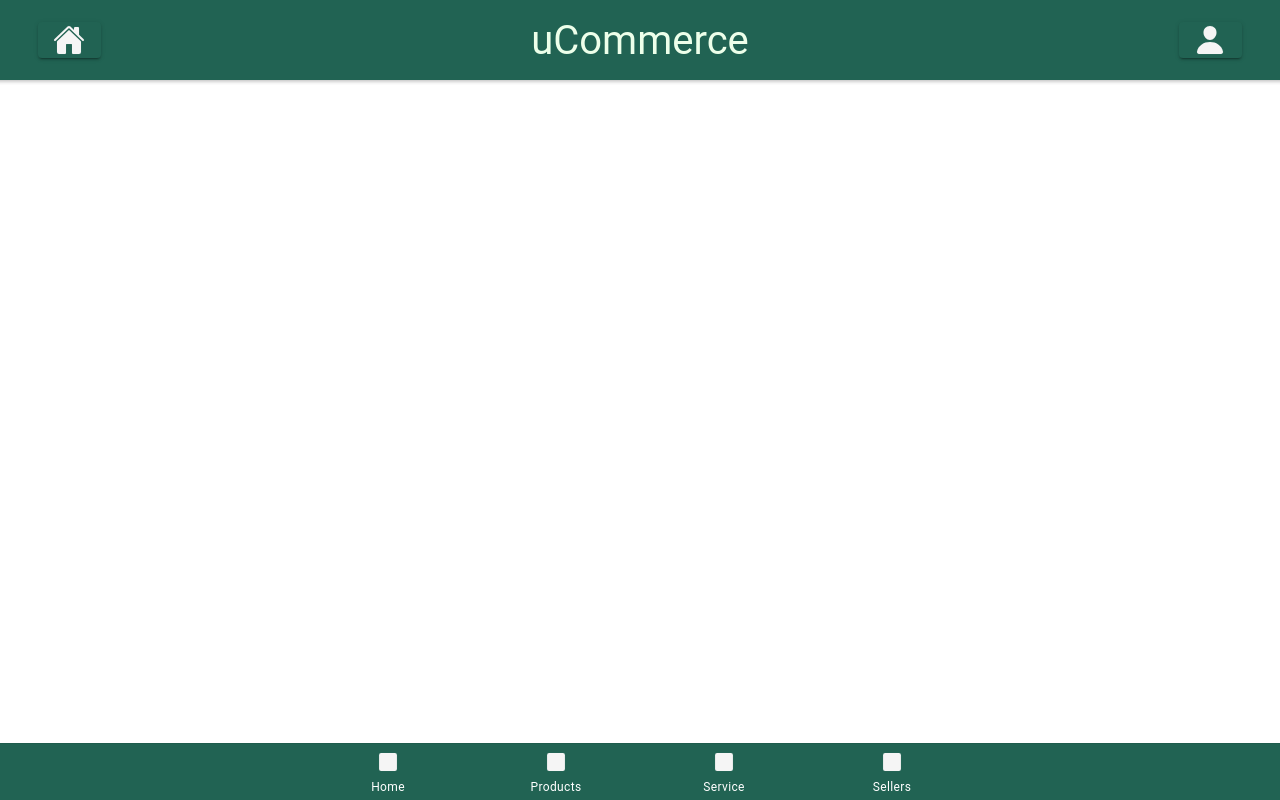
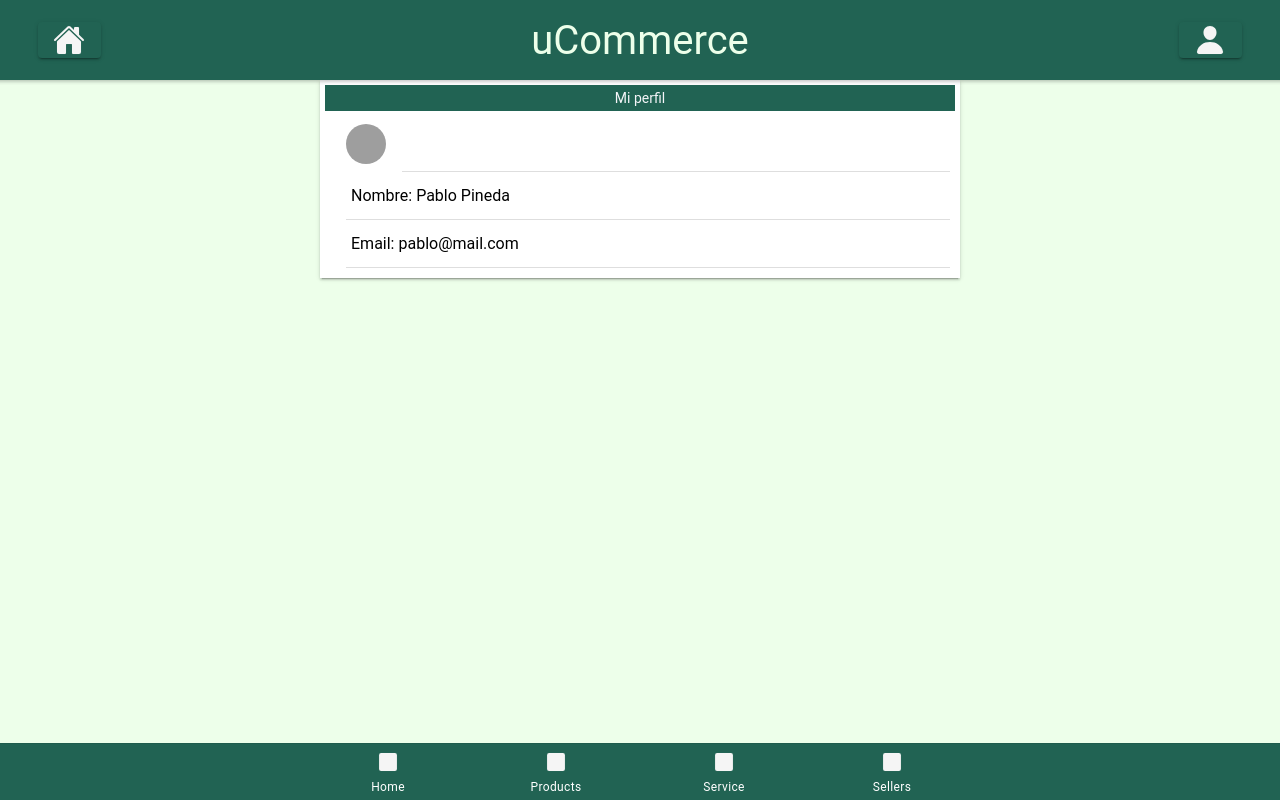
Before and after one commit to cdceballor/Ucommerce, a React (Create React App) app: page /User in a window 1280 px wide. Built offline with nearby package versions, Linux system fonts and the light colour scheme; grey boxes are pictures that could not be loaded.

Commit message:
traer datos de perfil

```diff
--- a/src/App.tsx
+++ b/src/App.tsx
@@ -37,6 +37,8 @@ import Products from "./pages/Products/Products";
 import Service from "./pages/Service/Service";
 import Seller from "./pages/Seller/Seller";
 import User from "./pages/User/User"
+
+
 
 
 /* Components */
--- a/src/pages/User/User.tsx
+++ b/src/pages/User/User.tsx
@@ -1,22 +1,97 @@
-import React from 'react';
-import { IonList, IonItem, IonLabel, IonItemSliding, IonItemOption, IonItemOptions, IonContent, IonPage} from '@ionic/react';
+import React from "react";
+import {
+  IonContent,
+  IonPage,
+  IonSearchbar,
+  IonCard,
+  IonGrid,
+  IonRow,
+  IonCol,
+  IonButton,
+  IonLabel,
+  IonAvatar,
+  IonItem
+} from "@ionic/react";
 
-import ActiveBotton from '../../components/ActiveButton';
-import Alert from '../../components/Alert';
 
 /* Components */
 
 import Header from "../../components/Header/Header"
 
-const User: React.FC = () => {
 
+const profile = {
+  data : [
+    {
+      name : "Pablo Pineda",
+      email: "pablo@mail.com",
+      img : "https://lgfstatic.com/2015/conversions/virtudes-de-una-persona-large.jpg"
+    },
+  ]
+}
+
+const user: React.FC = () => {
   return (
     <IonPage>
+      <IonContent color="primary">
+
         <Header/>
-        <IonContent>
+
+        <IonCard className="center" color="secondary">
+          <IonGrid>
+
+            <IonRow>
+              <IonCol className="label">
+                <IonLabel color="light">Mi perfil</IonLabel>
+              </IonCol>
+            </IonRow>
+
+            <TopList/>
+
+          </IonGrid>
+
+        </IonCard>
       </IonContent>
+
     </IonPage>
   );
 };
 
-export default User;
+const TopList = () => {
+  return (
+    <div>
+      {
+        profile.data.map((obj, i) => {
+          return (
+          <IonRow>
+            <IonCol>
+              <IonItem key={obj.name}>
+                <IonAvatar slot="start">
+                  <img src={obj.img}  alt={obj.name} />
+                </IonAvatar>
+              </IonItem>
+                <IonItem>
+                  <IonRow>
+                    <IonCol>
+                    Nombre:  {obj.name}
+                    </IonCol>
+                  </IonRow>
+                </IonItem>
+
+                <IonItem>
+                  <IonRow>
+                    <IonCol>
+                    Email:  {obj.email}
+                    </IonCol>
+                  </IonRow>
+                </IonItem>
+
+            </IonCol>
+          </IonRow>
+          )
+        })
+      }
+    </div>
+  )
+}
+
+export default user;
```
Lines whose indentation alone changed are shown as unchanged.
